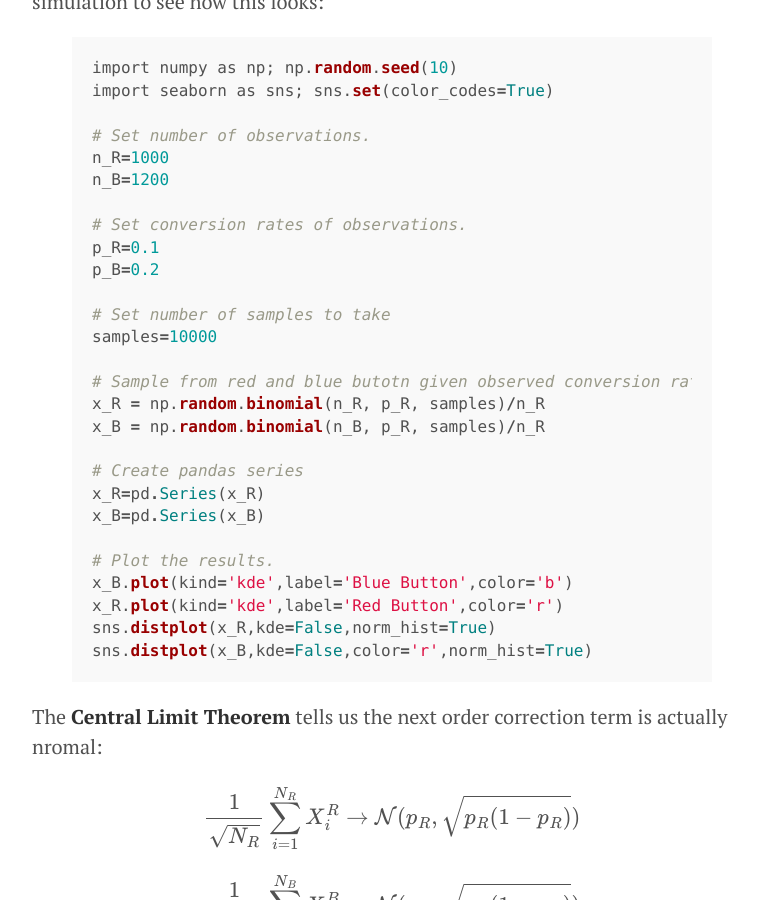
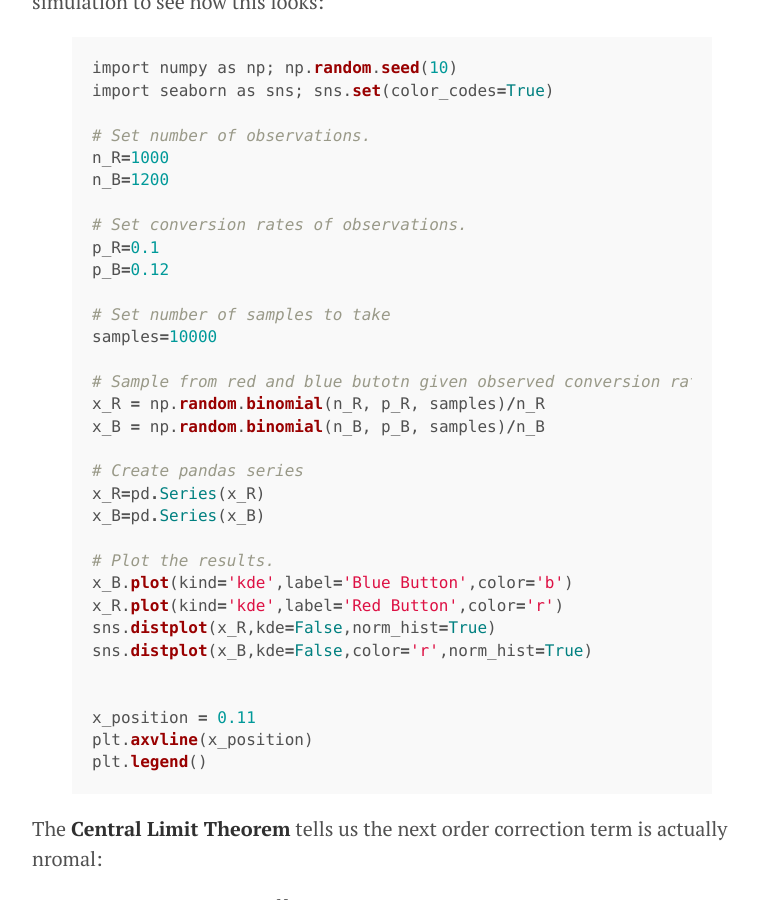
Before and after one commit to doriang102/doriang102.github.io, a Jekyll site: the page built from _posts/2017-05-28-hypothesis-testing.md, in a window 1280 px wide and 900 px high, scrolled down 1203 px. Shown: the whole window, without its empty margins (248-1007 px from the left). Built offline with Jekyll 4.4.1, drawn with Linux system fonts in a browser that asks for light colours; our own code applies the rules of GitHub Pages for plain Markdown files; formulas are drawn with MathJax 3.

Commit message:
Update 2017-05-28-hypothesis-testing.md

```diff
--- a/_posts/2017-05-28-hypothesis-testing.md
+++ b/_posts/2017-05-28-hypothesis-testing.md
@@ -31,14 +31,14 @@ n_B=1200
 
 # Set conversion rates of observations.
 p_R=0.1
-p_B=0.2
+p_B=0.12
 
 # Set number of samples to take
 samples=10000
 
 # Sample from red and blue butotn given observed conversion rates.
 x_R = np.random.binomial(n_R, p_R, samples)/n_R
-x_B = np.random.binomial(n_B, p_R, samples)/n_R
+x_B = np.random.binomial(n_B, p_B, samples)/n_B
 
 # Create pandas series
 x_R=pd.Series(x_R)
@@ -49,6 +49,11 @@ x_B.plot(kind='kde',label='Blue Button',color='b')
 x_R.plot(kind='kde',label='Red Button',color='r')
 sns.distplot(x_R,kde=False,norm_hist=True)
 sns.distplot(x_B,kde=False,color='r',norm_hist=True)
+
+
+x_position = 0.11
+plt.axvline(x_position)
+plt.legend()
 {% endhighlight %}
 
 The **Central Limit Theorem** tells us the next order correction term is actually nromal:
```
